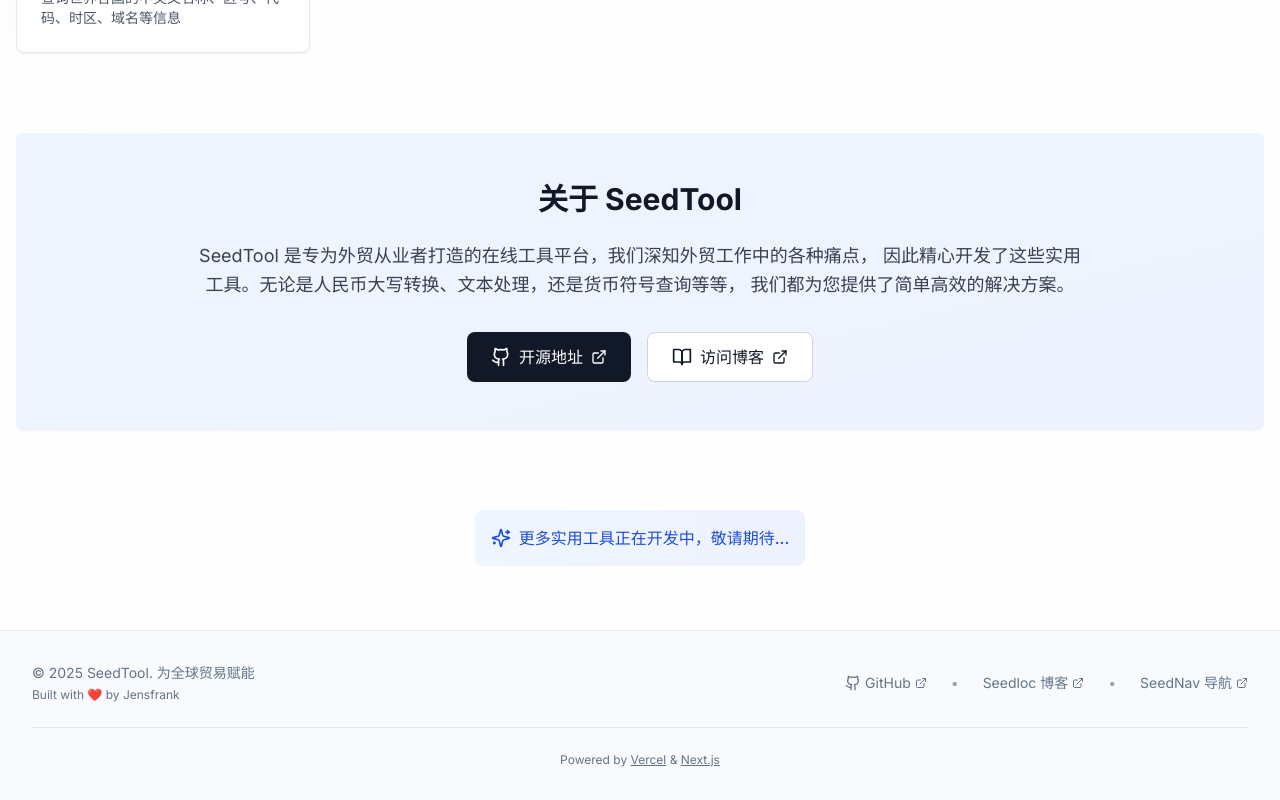
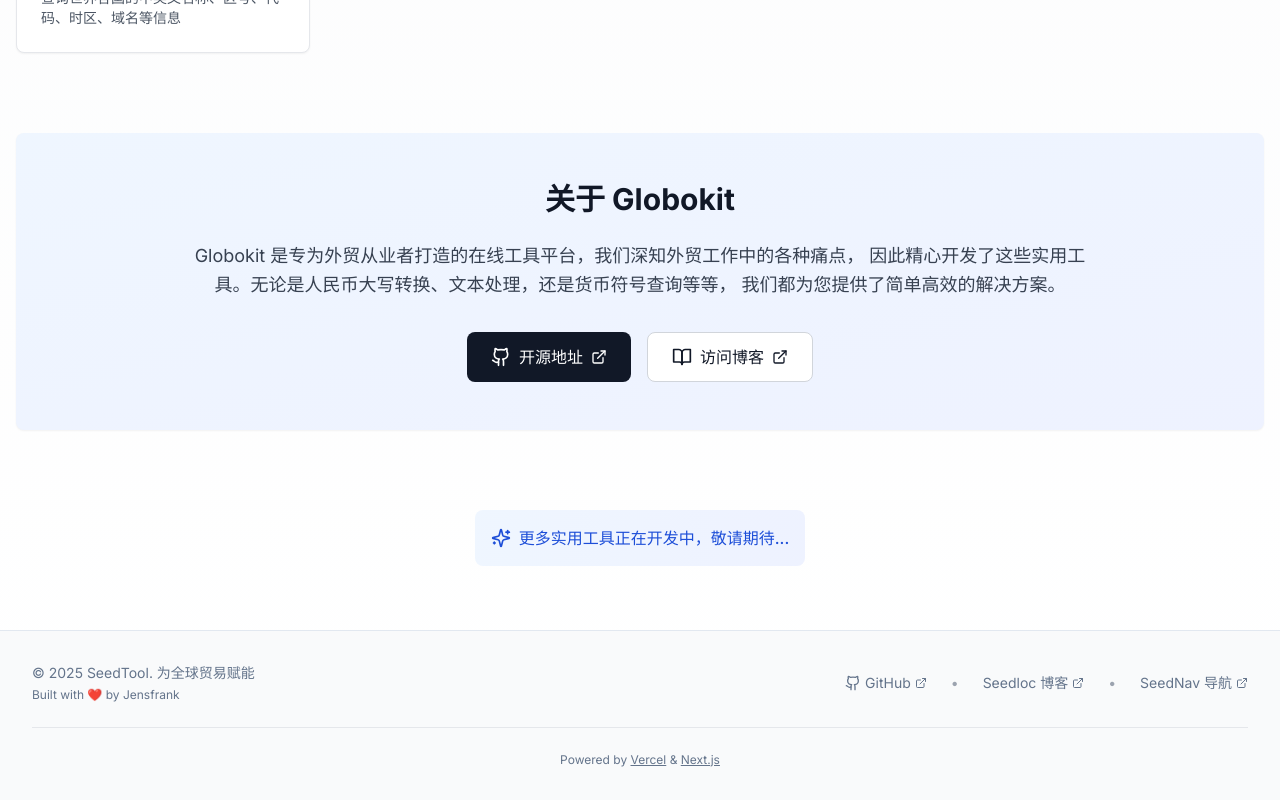
Before and after one commit to everett7623/Globokit, a Next.js app: page / in a window 1280 px wide. Shown: the part 1183-1983 px from the top of the page. Built offline with nearby package versions, Linux system fonts and the light colour scheme.

Commit message:
Update page.tsx

```diff
--- a/app/page.tsx
+++ b/app/page.tsx
@@ -1,5 +1,5 @@
-// 路径: seedtool/app/page.tsx
-// 更新时间: 2025-07-24
+// 路径: Globokit/app/page.tsx
+// 更新时间: 2025-09-01
 // 说明: 使用独立组件的主页
 
 import Link from 'next/link'
@@ -190,10 +190,10 @@
           <CardContent className="p-8 md:p-12">
             <div className="max-w-4xl mx-auto text-center">
               <h2 className="text-3xl font-bold mb-6 text-gray-900">
-                关于 SeedTool
+                关于 Globokit
               </h2>
               <p className="text-lg text-gray-700 mb-8 leading-relaxed">
-                SeedTool 是专为外贸从业者打造的在线工具平台，我们深知外贸工作中的各种痛点，
+                Globokit 是专为外贸从业者打造的在线工具平台，我们深知外贸工作中的各种痛点，
                 因此精心开发了这些实用工具。无论是人民币大写转换、文本处理，还是货币符号查询等等，
                 我们都为您提供了简单高效的解决方案。
               </p>
```
